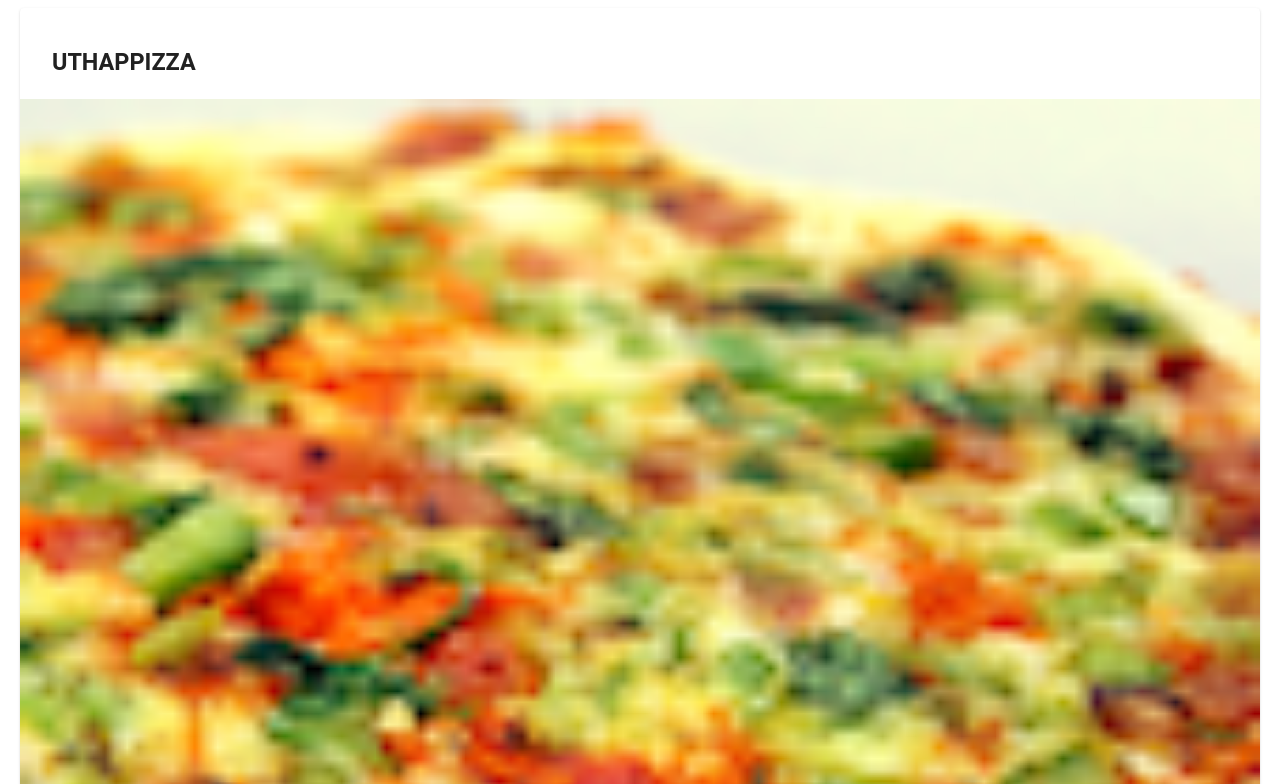
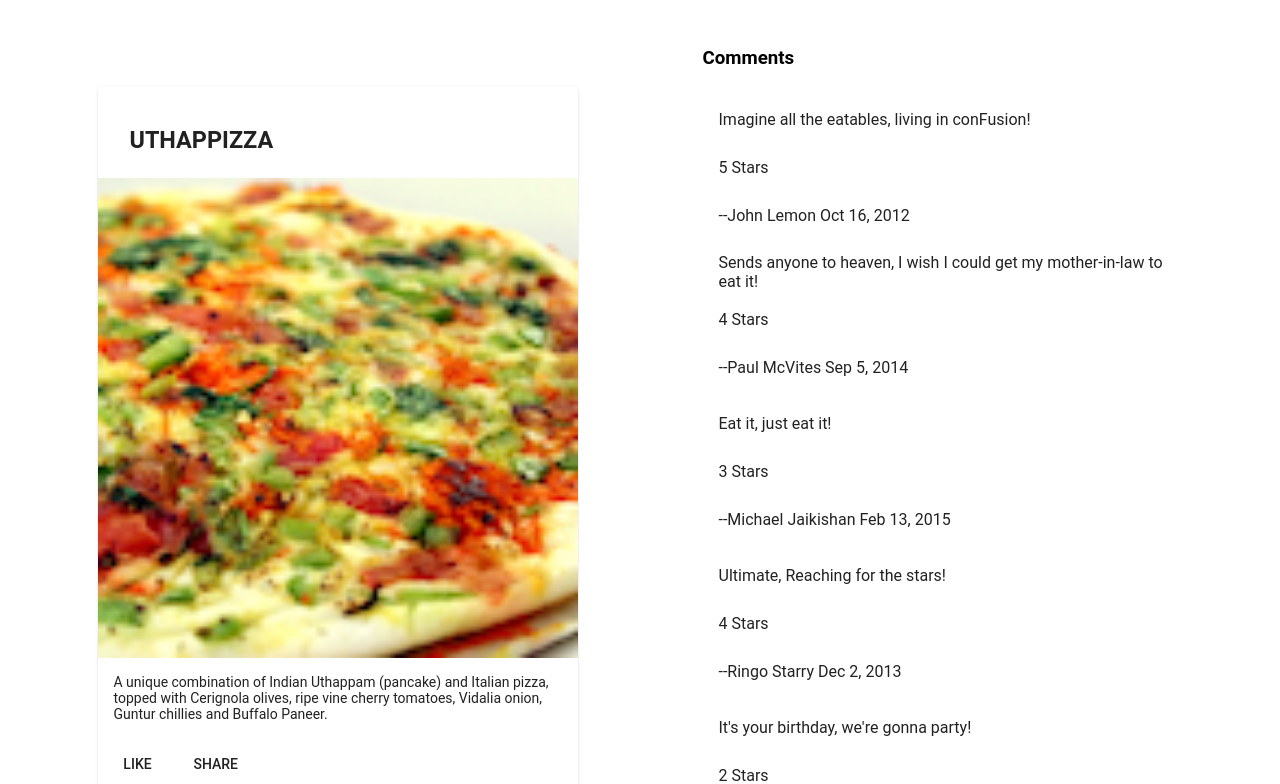
Before and after one commit to debasis778/-Ristorante-, an Angular app: page / in a window 1280 px wide. Shown: the part 566-1350 px from the top of the page. Built offline with nearby package versions, Linux system fonts and the light colour scheme.

Commit message:
First assignment done

```diff
--- a/src/app/app.module.ts
+++ b/src/app/app.module.ts
@@ -11,11 +11,13 @@
 
 import { AppComponent } from './app.component';
 import { MenuComponent } from './menu/menu.component';
+import { DishdetailComponent } from './dishdetail/dishdetail.component';
 
 @NgModule({
   declarations: [
     AppComponent,
-    MenuComponent
+    MenuComponent,
+    DishdetailComponent
   ],
   imports: [
     BrowserModule,
--- /dev/null
+++ b/src/app/dishdetail/dishdetail.component.html
@@ -0,0 +1,42 @@
+<div class="container"
+    fxLayout="row"
+    fxLayout.sm="column"
+    fxLayout.xs="column"
+    fxLayoutAlign.gt-md="space-around center"
+    fxLayoutGap="10px"
+    fxLayoutGap.xs="0">
+
+  <div fxFlex="40">
+    <div fxFlex *ngIf="dish">
+      <mat-card>
+        <mat-card-header>
+          <mat-card-title>
+            <h3>{{dish.name | uppercase}}</h3>
+          </mat-card-title>
+        </mat-card-header>
+        <img mat-card-image src={{dish.image}} alt={{dish.name}}>
+        <mat-card-content>
+          <p>{{dish.description}}
+          </p>
+        </mat-card-content>
+        <mat-card-actions>
+          <button mat-button>LIKE</button>
+          <button mat-button>SHARE</button>
+        </mat-card-actions>
+      </mat-card>
+    </div>
+
+  </div>
+
+  <div fxFlex="40">
+    <h3>Comments</h3>
+    <mat-list *ngFor="let dish of dish.comments">
+      <mat-list-item><p>{{dish.comment}}</p></mat-list-item>
+      <mat-list-item>{{dish.rating}} Stars</mat-list-item>
+
+      <mat-list-item><p>--{{dish.author}} {{dish.date | date}}</p></mat-list-item>
+    </mat-list>
+
+  </div>
+
+</div>
--- /dev/null
+++ b/src/app/dishdetail/dishdetail.component.ts
@@ -0,0 +1,58 @@
+import { Component, OnInit } from '@angular/core';
+const DISH = {
+  id: '0',
+  name: 'Uthappizza',
+  image: '/assets/images/uthappizza.png',
+  category: 'mains',
+  featured: true,
+  label: 'Hot',
+  price: '4.99',
+  // tslint:disable-next-line:max-line-length
+  description: 'A unique combination of Indian Uthappam (pancake) and Italian pizza, topped with Cerignola olives, ripe vine cherry tomatoes, Vidalia onion, Guntur chillies and Buffalo Paneer.',
+  comments: [
+       {
+           rating: 5,
+           comment: 'Imagine all the eatables, living in conFusion!',
+           author: 'John Lemon',
+           date: '2012-10-16T17:57:28.556094Z'
+       },
+       {
+           rating: 4,
+           comment: 'Sends anyone to heaven, I wish I could get my mother-in-law to eat it!',
+           author: 'Paul McVites',
+           date: '2014-09-05T17:57:28.556094Z'
+       },
+       {
+           rating: 3,
+           comment: 'Eat it, just eat it!',
+           author: 'Michael Jaikishan',
+           date: '2015-02-13T17:57:28.556094Z'
+       },
+       {
+           rating: 4,
+           comment: 'Ultimate, Reaching for the stars!',
+           author: 'Ringo Starry',
+           date: '2013-12-02T17:57:28.556094Z'
+       },
+       {
+           rating: 2,
+           comment: 'It\'s your birthday, we\'re gonna party!',
+           author: '25 Cent',
+           date: '2011-12-02T17:57:28.556094Z'
+       }
+   ]
+};
+@Component({
+  selector: 'app-dishdetail',
+  templateUrl: './dishdetail.component.html',
+  styleUrls: ['./dishdetail.component.scss']
+})
+export class DishdetailComponent implements OnInit {
+  dish = DISH;
+
+  constructor() { }
+
+  ngOnInit() {
+  }
+
+}
--- a/src/app/menu/menu.component.html
+++ b/src/app/menu/menu.component.html
@@ -19,6 +19,7 @@
       </mat-grid-tile>
     </mat-grid-list>
   </div>
+  <!--
   <div fxFlex *ngIf="selectedDish">
     <mat-card>
       <mat-card-header>
@@ -36,6 +37,7 @@
         <button mat-button>SHARE</button>
       </mat-card-actions>
     </mat-card>
-  </div>
+  </div> -->
+  <app-dishdetail></app-dishdetail>
 
 </div>
```
Also changed, not shown: src/app/dishdetail/dishdetail.component.scss (added), 1 other file (tests, documents, lock files or other folders).
